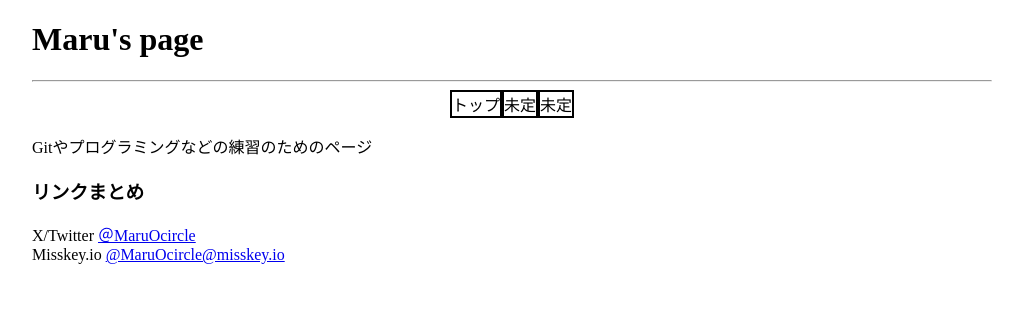
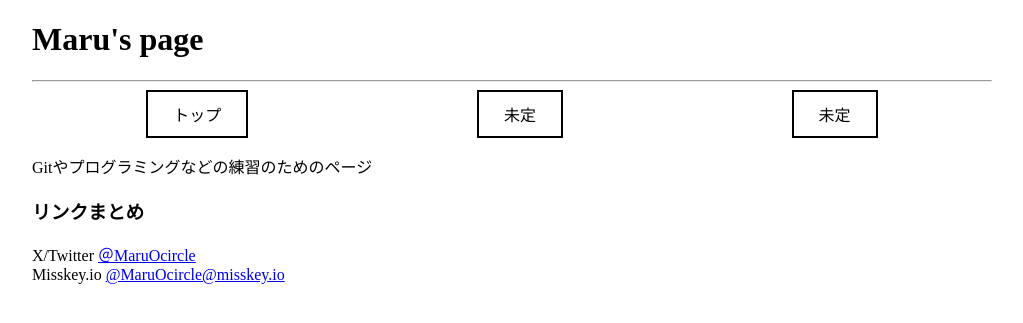
Before and after one commit to MaruOcircle/MaruOcircle.github.io, a Jekyll site: the page built from index.md, in a window 1280 px wide. Shown: the top 323 px of the page, without its empty margins (128-1151 px from the left). Built offline with Jekyll 4.4.1, drawn with Linux system fonts in a browser that asks for light colours.

Commit message:
Update style.css

```diff
--- a/assets/style.css
+++ b/assets/style.css
@@ -13,7 +13,12 @@
 a.top_button{
   border: 2px solid #000;
   border-radius: 0;
+  padding: 10px 25px;
+  align-items: center;
+  margin: 0 auto;
+  max-width: 280px;
   background: #fff;
+
 }
 
 a.top_button:hover{
```
